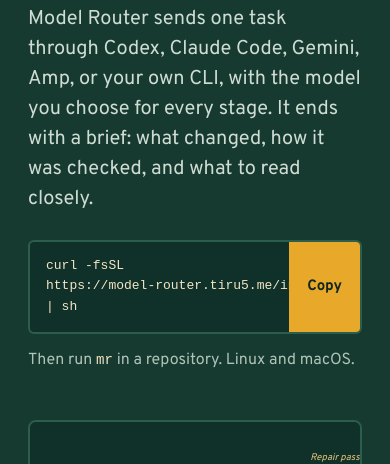
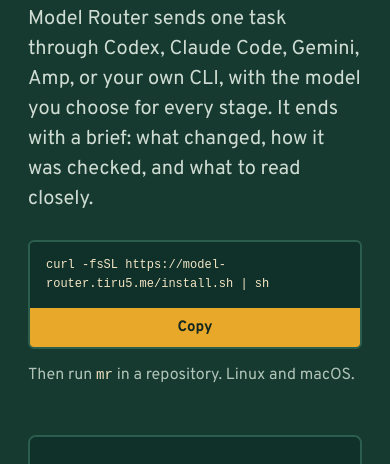
Before and after one commit to Tyru5/model-router, a plain HTML site: page site/index.html in a window 390 px wide. Shown: the part 335-799 px from the top of the page. Drawn offline with Linux system fonts and the light colour scheme; a web font is replaced by a local one.

Commit message:
Keep the landing page install command readable on phones
Below 700 px the Copy button sat beside the command and an inline nowrap
kept the install URL on one line, so the button covered part of it. Stack
the button under the command there and let the URL wrap when it must.

Amp-Thread-ID: https://ampcode.com/threads/T-01a1ff95-2d8b-7528-ab77-e6434094377b

```diff
--- a/site/index.html
+++ b/site/index.html
@@ -207,6 +207,10 @@ footer a{margin-left:22px}
   .chrome em,.tabs .wf{display:none}
   .tabs button{padding:4px 8px;white-space:nowrap}
   .stages{grid-template-columns:1fr}
+  .install{flex-direction:column}
+  .install code{font-size:12px}
+  .install code span{white-space:normal!important}
+  .install button{padding:10px 18px}
 }
 @media (prefers-reduced-motion:reduce){html{scroll-behavior:auto}}
 </style>
```
